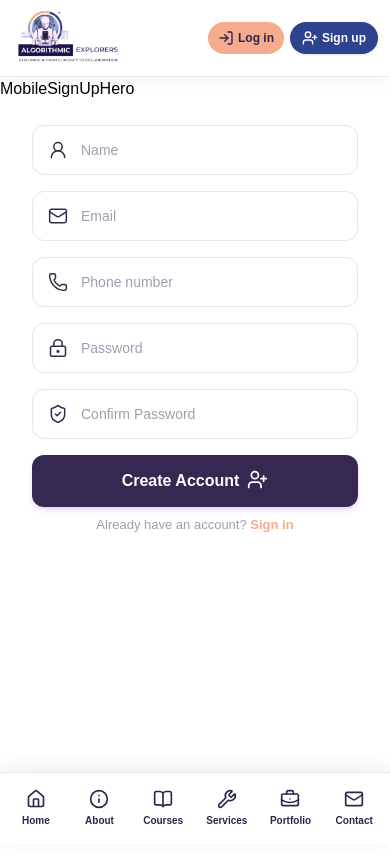
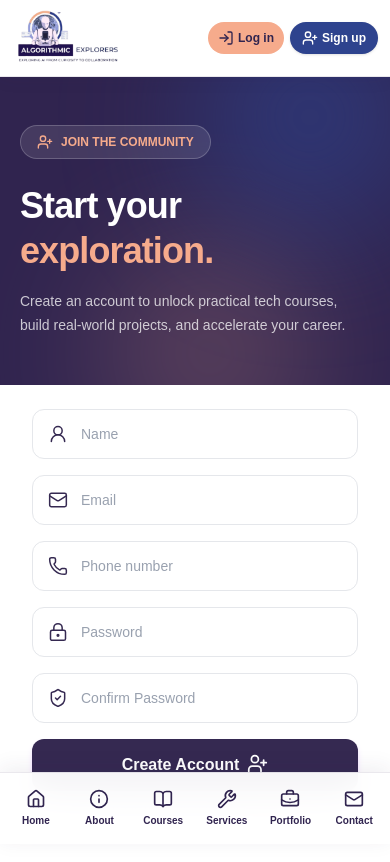
Before and after one commit to Elite-tch/algorithmic-explorers, a Next.js app: page /auth/signup in a window 390 px wide. Shown: the top 862 px of the page. Built offline with nearby package versions, Linux system fonts and the light colour scheme.

Commit message:
Integrate Mobile Signup Hero

```diff
--- a/app/auth/signup/_components/MobileSignUpHero.jsx
+++ b/app/auth/signup/_components/MobileSignUpHero.jsx
@@ -1,5 +1,35 @@
-const MobileSignUpHero = () => {
-  return <div className="lg:hidden">MobileSignUpHero</div>;
-};
+"use client";
+import React from "react";
+import { UserPlus, Mail, Lock, User } from "lucide-react";
+import Link from "next/link";
 
-export default MobileSignUpHero;
+export default function MobileSignupHero() {
+  return (
+    <section className="relative overflow-hidden bg-[#30244f] lg:hidden">
+      {/* Background Orbs */}
+      <div className="pointer-events-none absolute -right-10 -top-20 h-60 w-60 rounded-full bg-[#2e438e] opacity-60 blur-3xl" />
+      <div className="pointer-events-none absolute -bottom-20 left-1/4 h-56 w-56 rounded-full bg-[#f6ab8c] opacity-20 blur-3xl" />
+
+      <div className="relative mx-auto flex max-w-lg flex-col gap-10 px-5 py-12 sm:px-8 sm:py-16">
+        {/* Header Text Section */}
+        <div>
+          <span className="inline-flex items-center gap-2 rounded-full border border-white/20 bg-white/10 px-4 py-2 text-xs font-semibold text-[#f6ab8c] sm:text-sm">
+            <UserPlus size={16} />
+            JOIN THE COMMUNITY
+          </span>
+
+          <h1 className="mt-6 text-4xl font-extrabold leading-tight tracking-tight text-white sm:text-5xl">
+            Start your
+            <br />
+            <span className="text-[#f6ab8c]">exploration.</span>
+          </h1>
+
+          <p className="mt-4 text-sm leading-6 text-white/75 sm:text-base">
+            Create an account to unlock practical tech courses, build real-world
+            projects, and accelerate your career.
+          </p>
+        </div>
+      </div>
+    </section>
+  );
+}
```
